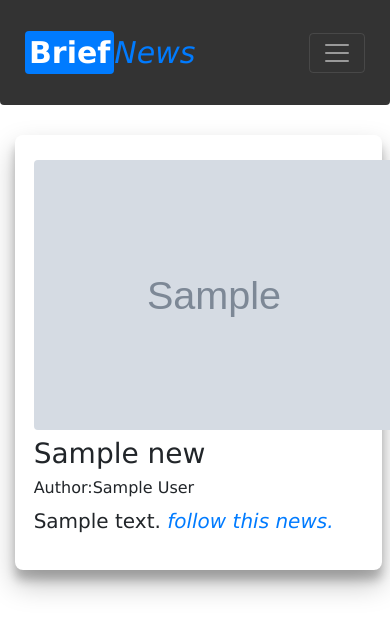
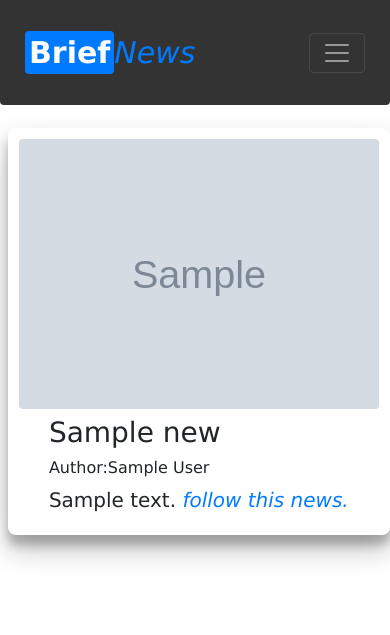
Before and after one commit to Sbbars/Brief-News, a Flask app: page / in a window 390 px wide. Shown: the top 635 px of the page. Run offline with Flask 2, Linux system fonts and the light colour scheme; grey boxes marked "Sample" are stand-in pictures; a database or web service that is not in the repository returns one stand-in record (values such as "Sample title"); data that the repository does not hold is empty; some libraries are stand-ins or nearby versions.

Commit message:
Some changes for responsive web

```diff
--- a/static/css/main.css
+++ b/static/css/main.css
@@ -68,7 +68,7 @@ body{
 
 @media only screen and (max-width: 700px) {
     body{
-        padding: 3%;
+        padding: 1%;
         font-size : 20px;
         font-weight:normal;
         width: 100%;
@@ -89,35 +89,39 @@ body{
     .newsbox{
         display: block;
         width: 100%;
-        padding: 5%;
+        padding: 1%;
         box-shadow: rgba(0, 0, 0, 0.25) 0px 14px 28px, rgba(0, 0, 0, 0.22) 0px 10px 10px;
         justify-items: center;
         object-fit: cover;
+        width: auto\9;
 
 
     }
-     .main_news{
+    /* .img_div {
+        width:100%;
+    /* object-fit: cover; */
+          /* height: auto;
+          width: auto\9;
+         justify-content: center;  */
+
+        /* height:auto */
+    /* } */
+     /* .main_news{
         flex:block ;
         width:100%;
         justify-items: center;
         object-fit: cover;
 
-    }
+    } */
     .title{
 
         font-size: 10px;
     }
 
-.responsive {
+/* .responsive {
     width: 100%;
   }
-    .img_div {
-        width:100%;
-        object-fit: cover;
-        justify-content: center;
-
-        height:auto
-    }
+      */
     .navbar{
         padding: 10%;
         justify-content: center;
--- a/templates/index.html
+++ b/templates/index.html
@@ -6,10 +6,10 @@
     <div class="newsbox">
 
         <div class="img_div">
-            <div class="<div class="responsive">
+            <!-- <div class="<div class="responsive"> -->
 
             <img src="{{news.urlToImage}}"class="rounded"height="270rem">
-        </div>
+        <!-- </div> -->
         </div>
         <div class="main_news">
             <div class = "title">
```
